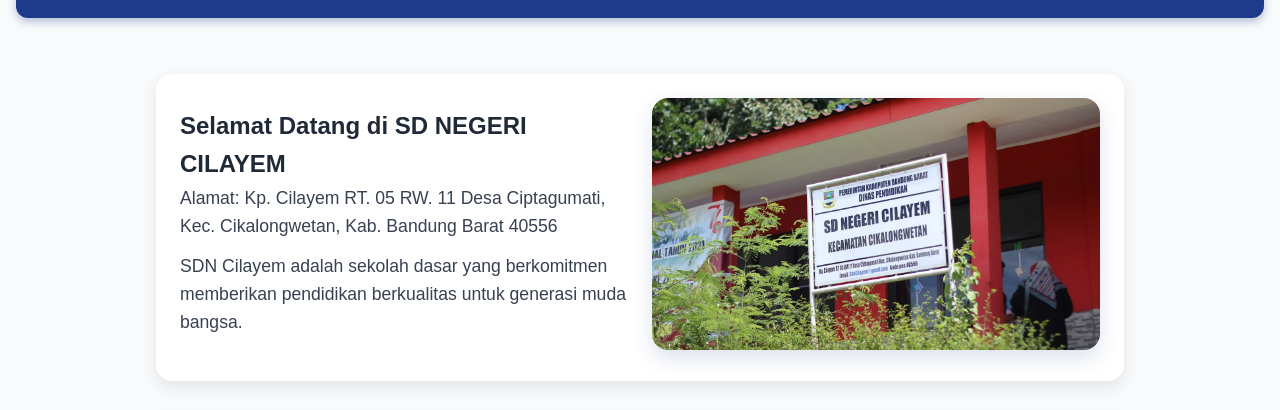
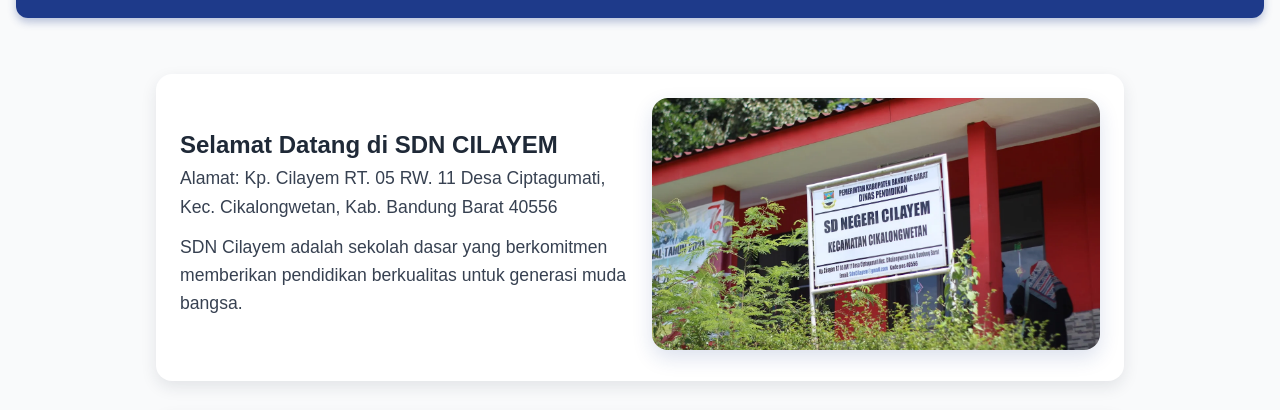
Before and after one commit to mrplanktn/sdncilayem, a plain HTML site: page index.html in a window 1280 px wide. Shown: the part 142-552 px from the top of the page. Drawn offline with Linux system fonts and the light colour scheme.

Commit message:
Update index.html

```diff
--- a/index.html
+++ b/index.html
@@ -341,7 +341,7 @@
   <main class="container" role="main">
     <section class="hero" aria-labelledby="hero-title">
       <div class="hero-text">
-        <h2 id="hero-title">Selamat Datang di SD NEGERI CILAYEM</h2>
+        <h2 id="hero-title">Selamat Datang di SDN CILAYEM</h2>
         <p>Alamat: Kp. Cilayem RT. 05 RW. 11 Desa Ciptagumati,
            Kec. Cikalongwetan, Kab. Bandung Barat 40556</p>
         <p>SDN Cilayem adalah sekolah dasar yang berkomitmen memberikan pendidikan berkualitas untuk generasi muda bangsa.</p>
```
